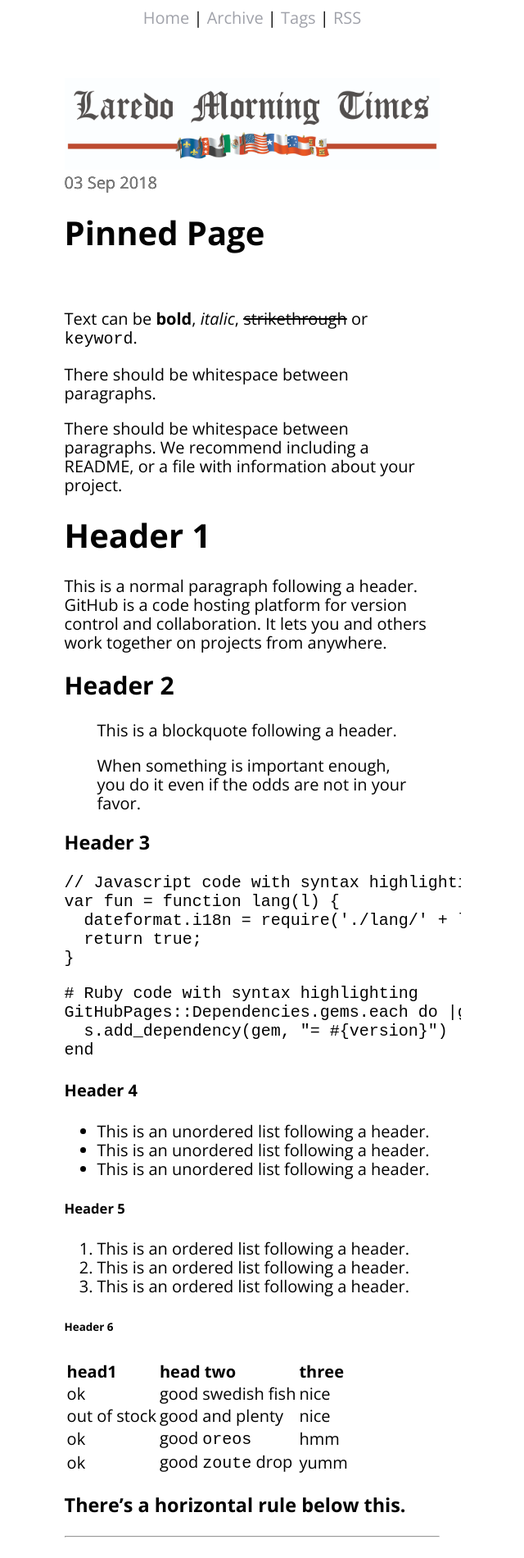
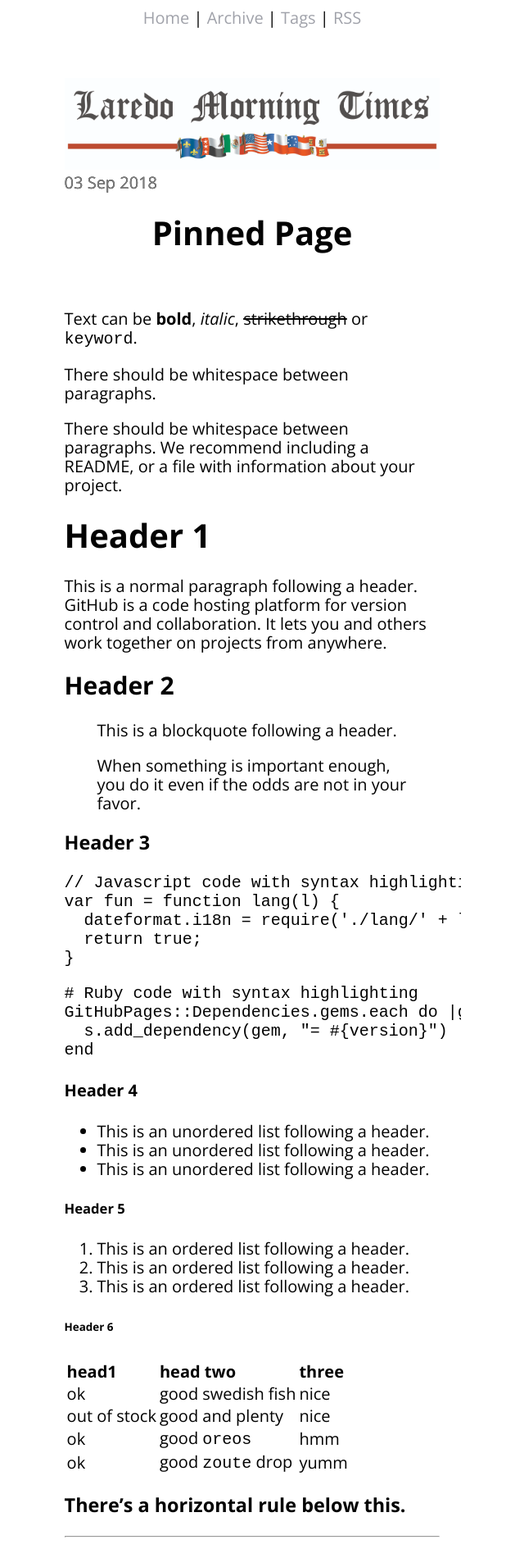
Before and after one commit to HSELaredoIT/HarmonyintheNews, a Jekyll site: the page built from _posts/2018-09-03-Pinned-Page.md, in a window 1280 px wide. Shown: the top 1900 px of the page at 82% size, without its empty margins (332-972 px from the left). Built offline with Jekyll 4.4.1, drawn with Linux system fonts in a browser that asks for light colours.

Commit message:
actually center post titile

```diff
--- a/_layouts/post.html
+++ b/_layouts/post.html
@@ -5,6 +5,7 @@ layout: default
 <article class="block">
   <img src="{{ site.url }}{{ site.baseurl }}/assets/brand_laredo_logo_download.jpeg" alt="logo">
   <time datetime="{{ page.date | date_to_xmlschema }}" class="by-line">{{ page.date | date_to_string }}</time>
+  <div align="center">
   <h1> {{ page.title }} </h1></div>
   <br/>
   {{ content }}
```
